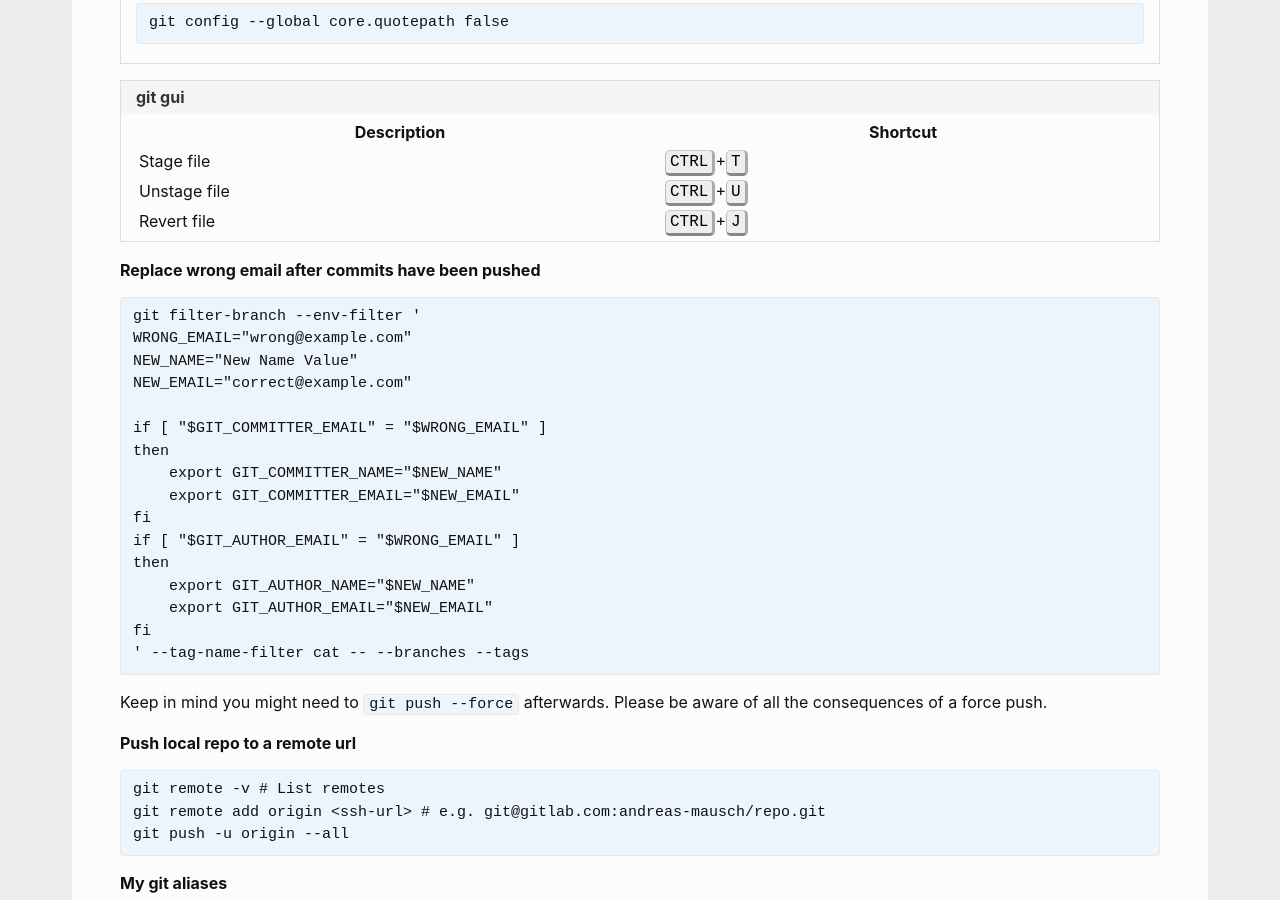
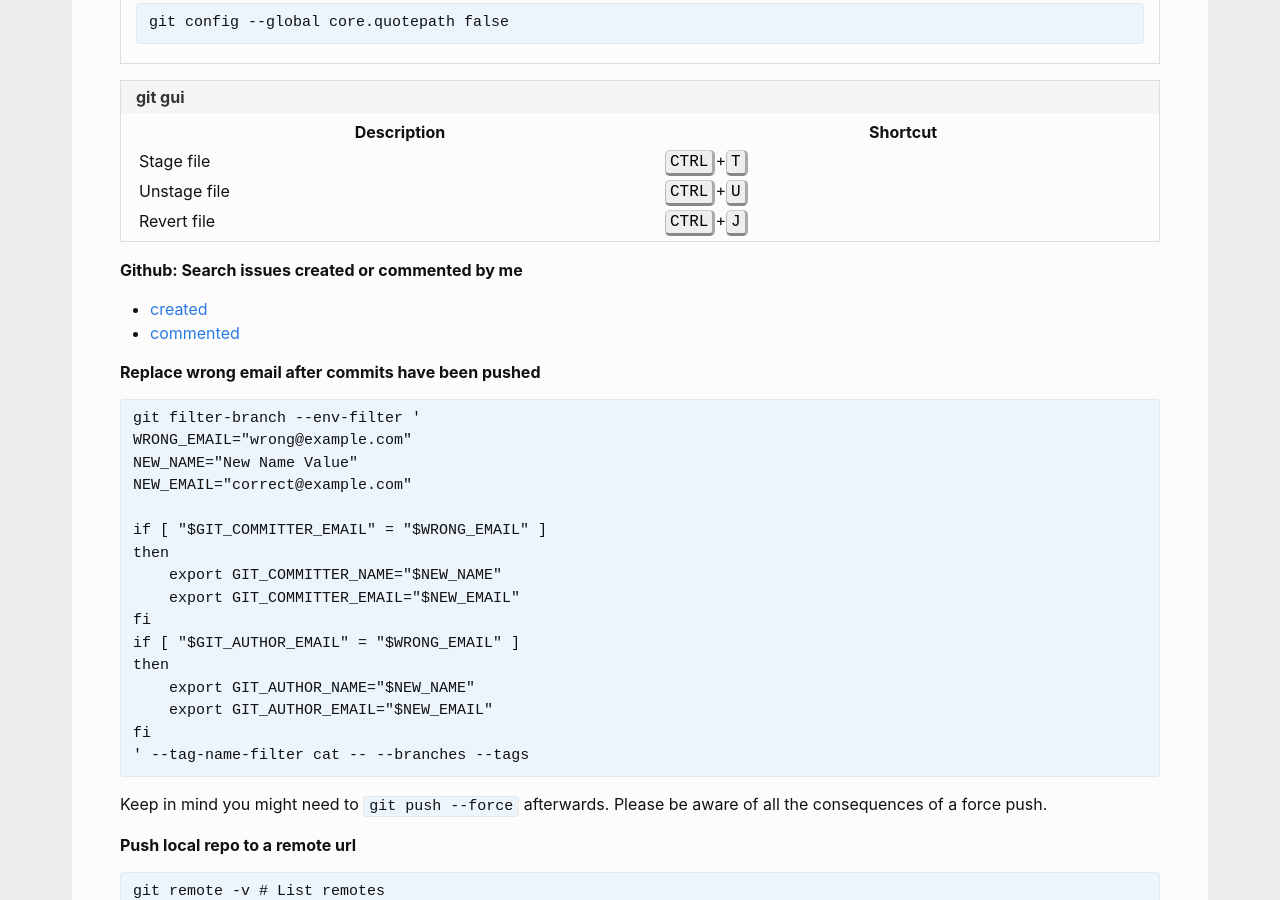
Before and after one commit to andreas-mausch/cheatsheets, a Jekyll site: the page built from _cheatsheets/git.md, in a window 1280 px wide and 900 px high, scrolled down 2134 px. Built offline with Jekyll 4.4.1, drawn with Linux system fonts in a browser that asks for light colours.

Commit message:
github: find my issues

```diff
--- a/_cheatsheets/git.md
+++ b/_cheatsheets/git.md
@@ -46,6 +46,11 @@ section:
       Unstage file: <kbd>CTRL</kbd>+<kbd>U</kbd>
       Revert file: <kbd>CTRL</kbd>+<kbd>J</kbd>
 ---
+
+**Github: Search issues created or commented by me**
+
+- [created](https://github.com/search?q=is%3Aissue+author%3A%40me)
+- [commented](https://github.com/search?q=is%3Aissue+commenter%3A%40me)
 
 **Replace wrong email after commits have been pushed**
 
```
